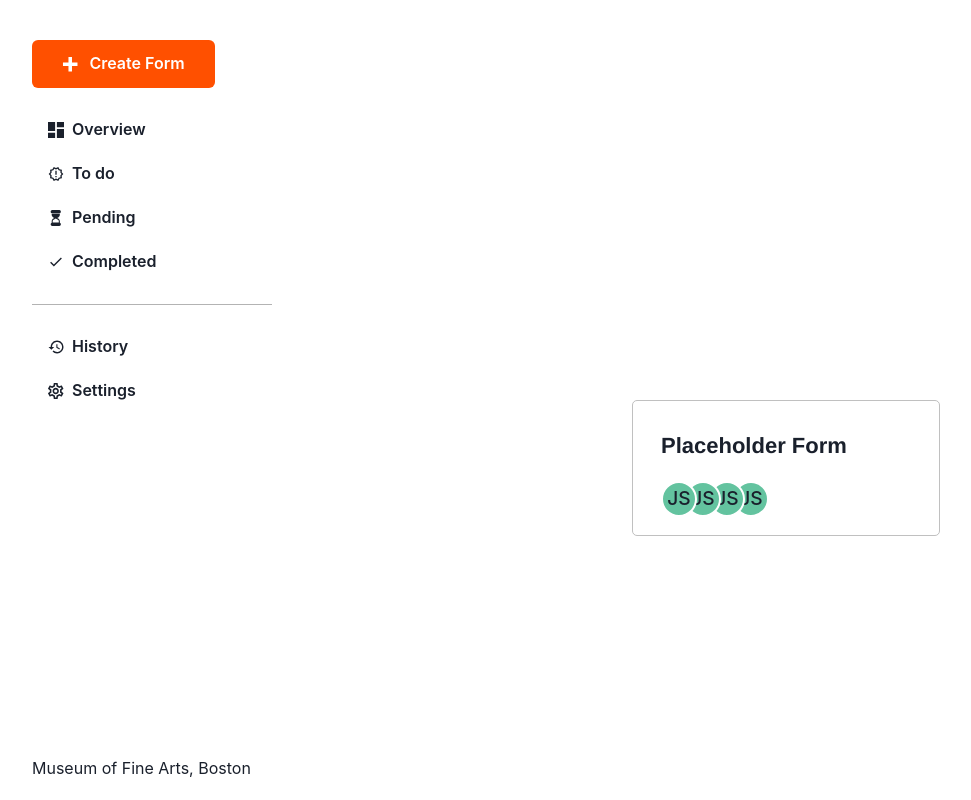
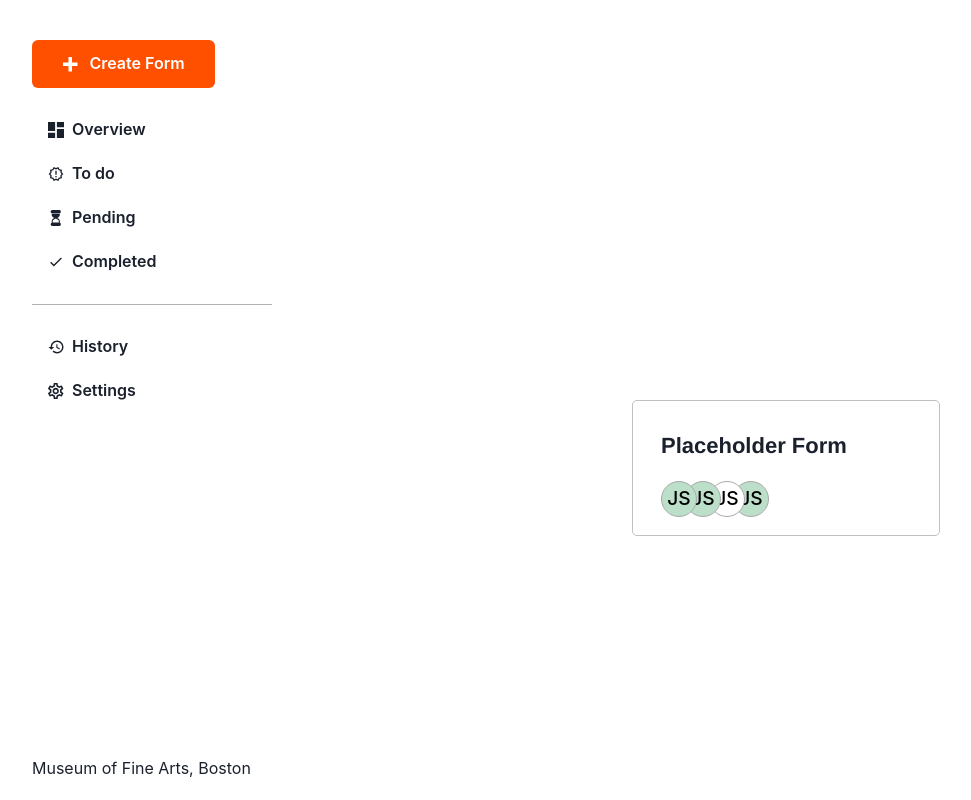
Before and after one commit to sandboxnu/mfa-form-automator, a Next.js app in the folder frontend/: page /test in a window 1280 px wide. Shown: the whole page, without its empty margins (8-979 px from the left). Built offline with nearby package versions, Linux system fonts and the light colour scheme.

Commit message:
added color change of background depending on if user signed document for overview form

```diff
--- a/frontend/src/components/OverviewForm.tsx
+++ b/frontend/src/components/OverviewForm.tsx
@@ -5,9 +5,11 @@ import {
   AvatarGroup
 } from "@chakra-ui/react";
 
+import { Assignee } from "utils/types";
+
 // Overview Form component for displaying forms in the dashboard
 // will probably have to change the types once the backend is finished
-export const OverviewForm = ({ formName, assignees } : { formName: String, assignees: Array<string> }) => {
+export const OverviewForm = ({ formName, assignees } : { formName: String, assignees: Array<Assignee> }) => {
   return <>
       <Box w={308} h={136} border="1px solid #C0C0C0" borderRadius={5}>
         <Box paddingLeft="28px" paddingTop="28px">
@@ -15,8 +17,8 @@ export const OverviewForm = ({ formName, assignees } : { formName: String, assig
             {formName}
           </Text>
           <AvatarGroup size="md" max={5} marginTop={19}>
-            {assignees.map((assignee: string, index: number) => {
-              return <Avatar name={assignee} key={index} boxSize="36px"/>
+            {assignees.map((assignee: Assignee, index: number) => {
+              return <Avatar name={assignee.name} key={index} boxSize="36px" backgroundColor={assignee.signed ? "#BBDFC8" : "#FFFFFF"} border="1px solid #A8A8A8" color="black"/>
             })}
           </AvatarGroup>
         </Box>
--- a/frontend/src/pages/test.tsx
+++ b/frontend/src/pages/test.tsx
@@ -8,7 +8,24 @@ import { OverviewForm } from '@/components/OverviewForm';
 export default function Test() {
   return <>
     <Box position="absolute" top="50vh" left="50vw">
-      <OverviewForm formName="Placeholder Form" assignees={["Joe Smith", "Joe Smith", "Joe Smith", "Joe Smith"]} />
+      <OverviewForm formName="Placeholder Form" assignees={[
+        {
+          name: "John Smith",
+          signed: true,
+        },
+        {
+          name: "John Smith",
+          signed: true,
+        },
+        {
+          name: "John Smith",
+          signed: false,
+        },
+        {
+          name: "John Smith",
+          signed: true,
+        }
+      ]} />
     </Box>
   </>;
 }
--- /dev/null
+++ b/frontend/utils/types.tsx
@@ -0,0 +1,4 @@
+export type Assignee = {
+  name: string,
+  signed: boolean,
+}
```
